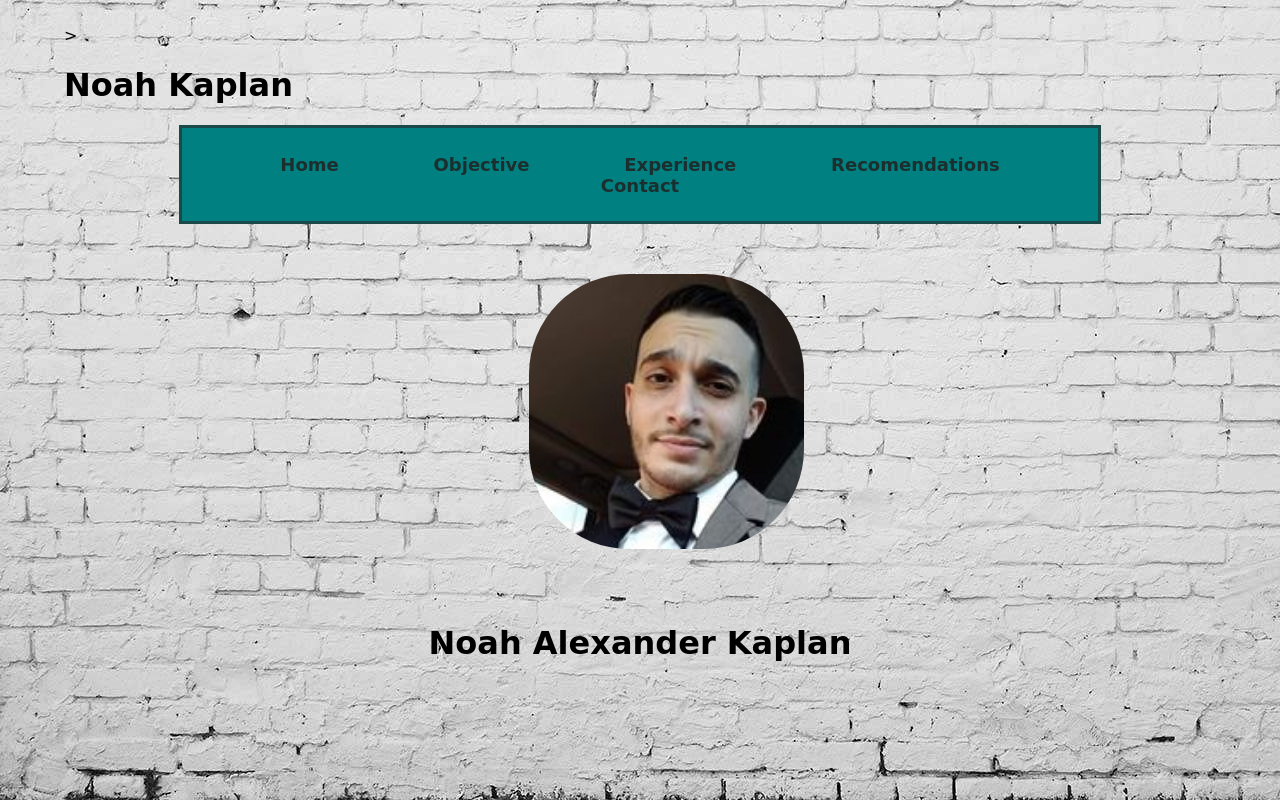
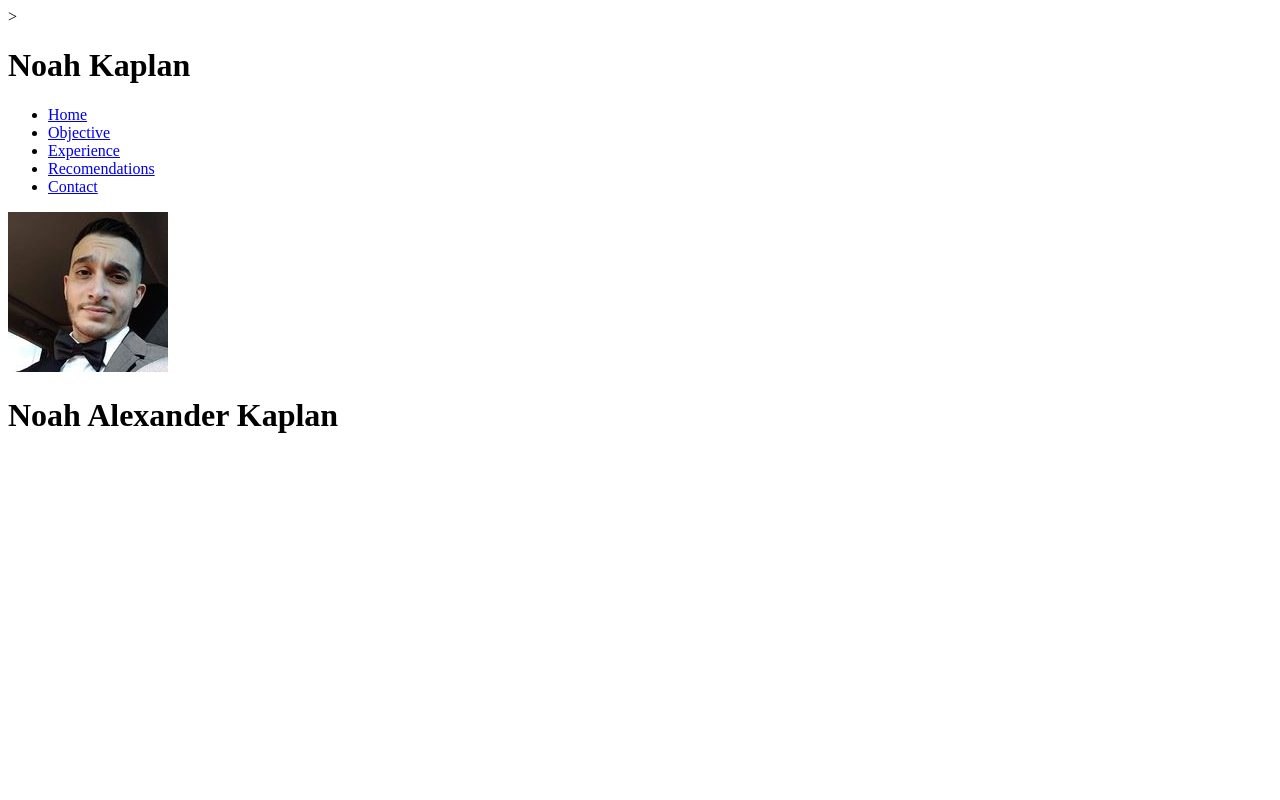
Before and after one commit to nkaplan89/portfolio, a plain HTML site: page index.html in a window 1280 px wide. Drawn offline with Linux system fonts and the light colour scheme; files that its build step writes are made by us from their sources.

Commit message:
Update index.html

```diff
--- a/index.html
+++ b/index.html
@@ -4,7 +4,7 @@
 
     <link rel="stylesheet" href="path/to/font-awesome/css/font-awesome.min.css">
     <title>Noah Kaplan</title>
-    <link rel="stylesheet" type="text/css" href="css/style.css">
+    <link rel="stylesheet" type="text/css" href="..style.css">
 
 </head>
 <body>
```
